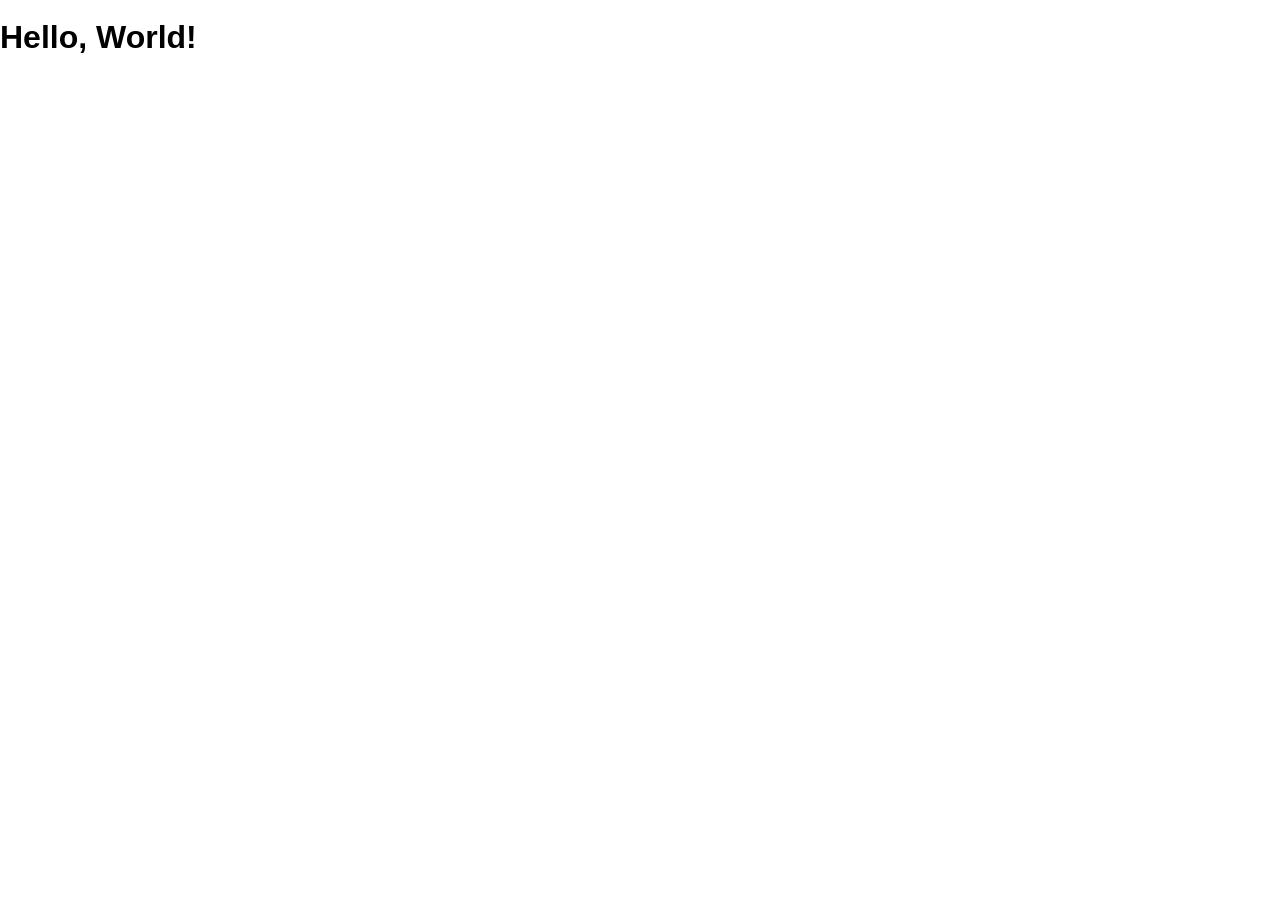
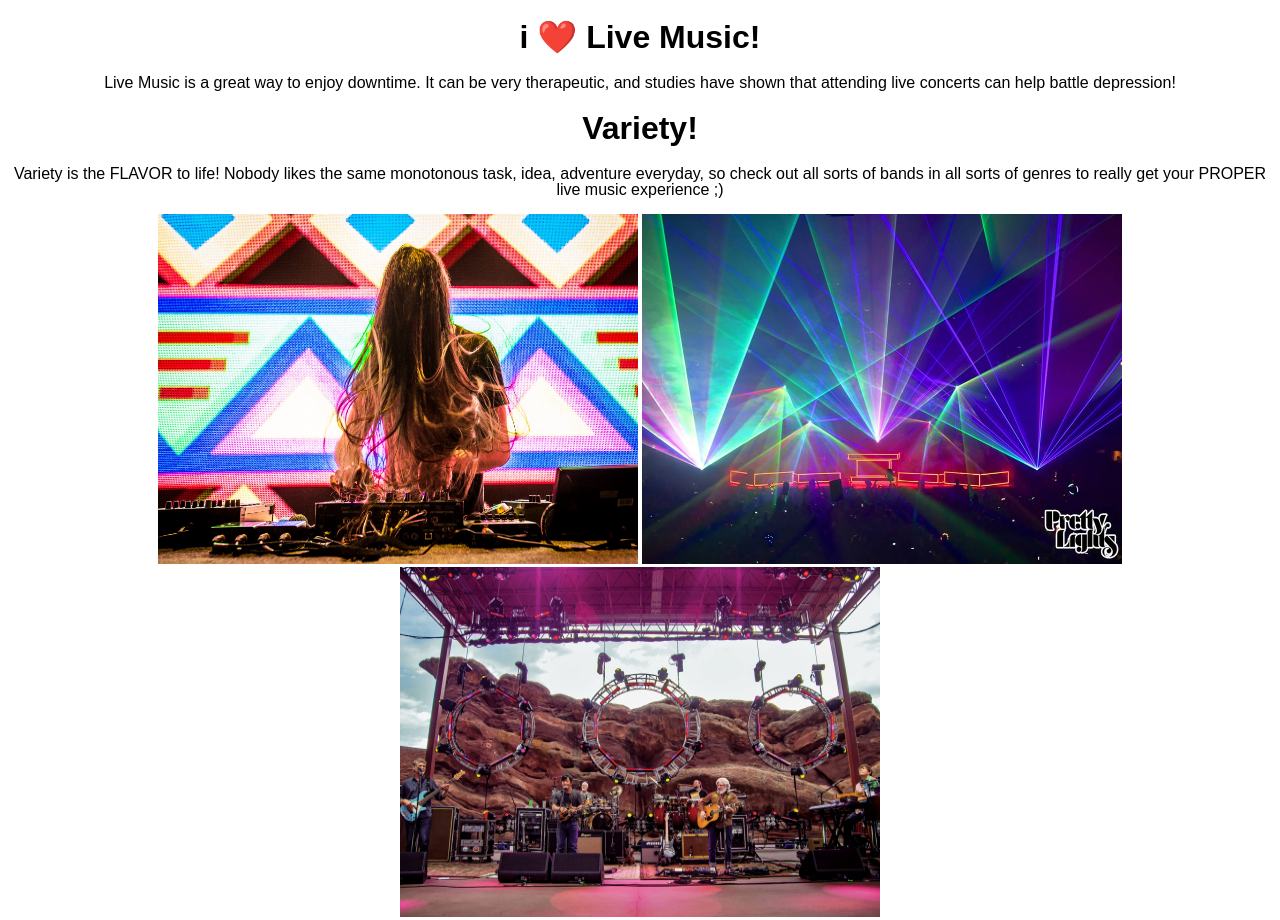
Before and after one commit to simbaduo/live-music, a website: page public/index.html in a window 1280 px wide. Before the commit the page ends 821 px from the top, so only its background shows below. Drawn offline with Linux system fonts and the light colour scheme.

Commit message:
added v1

```diff
--- a/public/index.html
+++ b/public/index.html
@@ -8,6 +8,14 @@
     <link rel="stylesheet" href="/screen.css">
   </head>
   <body>
-    <h1 class='hello-world'>Hello, World!</h1>
-  </body>
+    <center>
+    <h1 class='hello-world'>i ❤️ Live Music!</h1>
+      <p>Live Music is a great way to enjoy downtime. It can be very therapeutic, and studies have shown that attending live concerts can help battle depression!</p>
+      <h1>Variety!</h1>
+      <p>Variety is the FLAVOR to life! Nobody likes the same monotonous task, idea, adventure everyday, so check out all sorts of bands in all sorts of genres to really get your PROPER live music experience ;) </p>
+ <img src="./images/Nectar.jpg" height="350" width="480" alt="Bassnectar"/>
+ <img src="./images/PL.jpg" height="350" width="480" alt="Pretty Lights"/>
+ <img src="./images/SCI.jpg" height="350" width="480" alt="String Cheese Incident"/>
+    </center>
+    </body>
 </html>
```
Also changed, not shown: package.json (+5 -3 lines), public/images/Nectar.jpg (added), public/images/PL.jpg (added), public/images/SCI.jpg (added), 1 other file.
